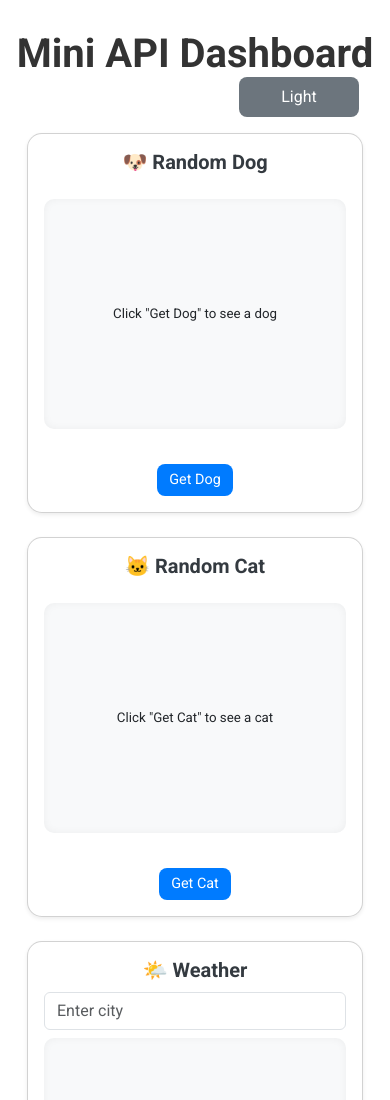
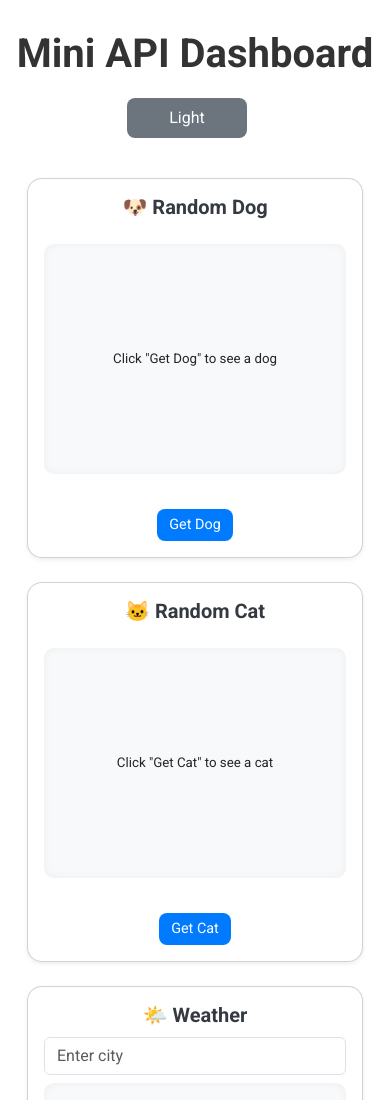
Before and after one commit to chuks2274/cat-api, a website: page cat-app/index.html in a window 390 px wide. Shown: the top 1100 px of the page. Drawn offline with nearby package versions, Linux system fonts and the light colour scheme.

```diff
--- a/cat-app/css/style.css
+++ b/cat-app/css/style.css
@@ -249,3 +249,28 @@
     width: auto;            /* allow button width to shrink */
   }
 }
+
+
+
+
+/* Header container for flex layout */
+.header-container {
+  display: flex;
+  flex-direction: column; /* stack title and button */
+  align-items: center;    /* center horizontally */
+  justify-content: center;
+  gap: 10px;              /* spacing between title and button */
+  margin-bottom: 40px;
+}
+
+/* Theme button */
+#theme-toggle {
+  min-width: 120px;
+}
+
+/* Optional: adjust spacing for very small screens */
+@media (max-width: 576px) {
+  #theme-toggle {
+    margin-top: 10px;
+  }
+}
--- a/cat-app/index.html
+++ b/cat-app/index.html
@@ -17,10 +17,10 @@
 </head>
 <body>
   <!-- Header with centered title and theme button -->
-  <header class="d-flex justify-content-center align-items-center mb-4 position-relative header-container">
+  <header class="d-flex justify-content-center align-items-center mb-4 header-container">
     <h1 class="fw-bold m-0">Mini API Dashboard</h1>
     <div class="theme-button-wrapper">
-    <button id="theme-toggle" class="btn btn-secondary position-absolute end-0 me-3">Theme</button>
+    <button id="theme-toggle" class="btn btn-secondary end-0 me-3">Theme</button>
     </div>
   </header>
 
```
